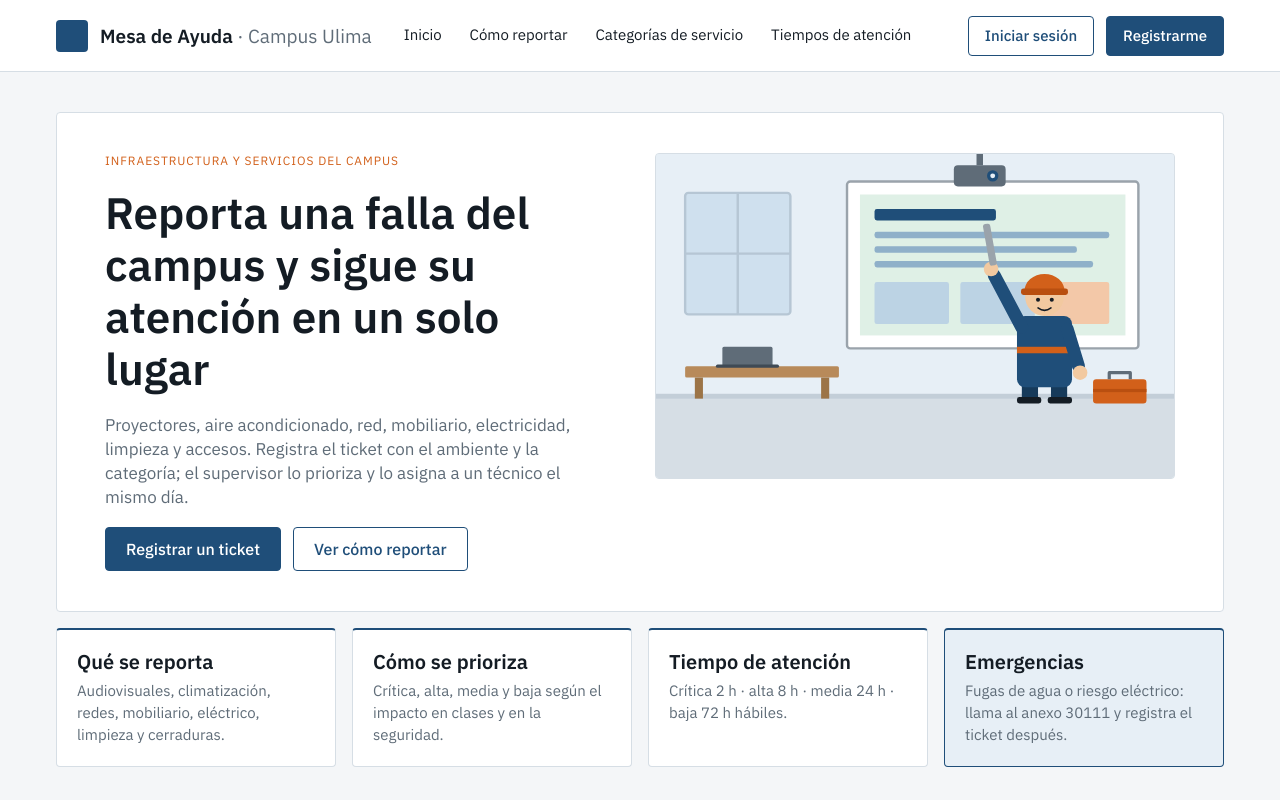
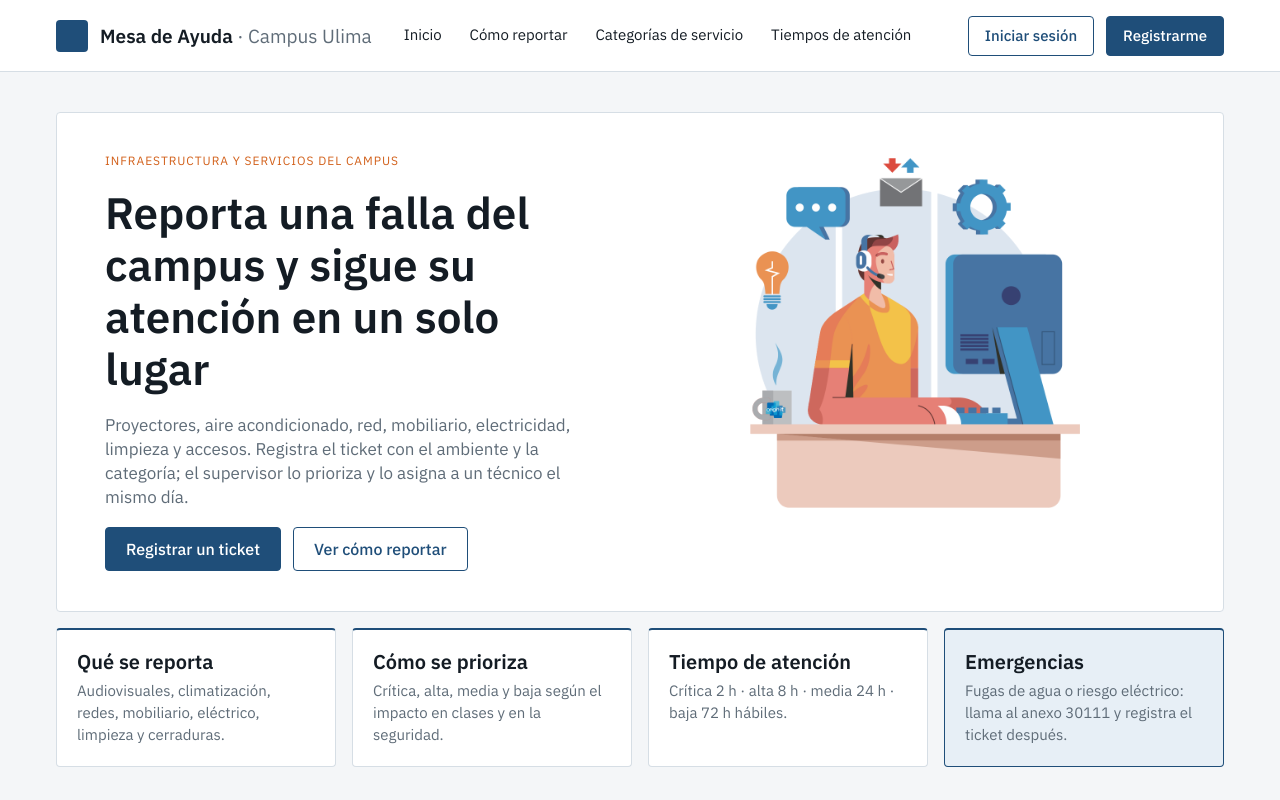
Before and after one commit to Zahir5a/Proyecto_Mesa_De_Ayuda_Grupo_2, a React (Vite) app: page / in a window 1280 px wide. Shown: the top 800 px of the page. Built offline with nearby package versions, Linux system fonts and the light colour scheme.

Commit message:
Usa la ilustración de soporte en el inicio

```diff
--- a/src/pages/publico/Landing.jsx
+++ b/src/pages/publico/Landing.jsx
@@ -40,7 +40,7 @@ function Landing() {
                         <Link to="/como-reportar" className="boton">Ver cómo reportar</Link>
                     </div>
                 </div>
-                <img className="hero__imagen" src="/hero-aula.svg" alt="Un técnico revisa el proyector de un aula" />
+                <img className="hero__imagen" src="/hero-soporte.png" alt="Persona de soporte atendiendo con auriculares frente a una computadora" />
             </section>
 
             <section className="info-tarjetas" aria-label="Información del servicio">
--- a/src/pages/publico/publico.css
+++ b/src/pages/publico/publico.css
@@ -39,11 +39,8 @@
     display: block;
     width: 100%;
     height: auto;
-    min-height: 300px;
-    border: 1px solid var(--border);
-    border-radius: 4px;
-    background: var(--primary-soft);
-    object-fit: cover;
+    max-height: 360px;
+    object-fit: contain;
 }
 
 .info-tarjetas {
```
Also changed, not shown: public/hero-aula.svg (deleted), public/hero-soporte.png (added).
